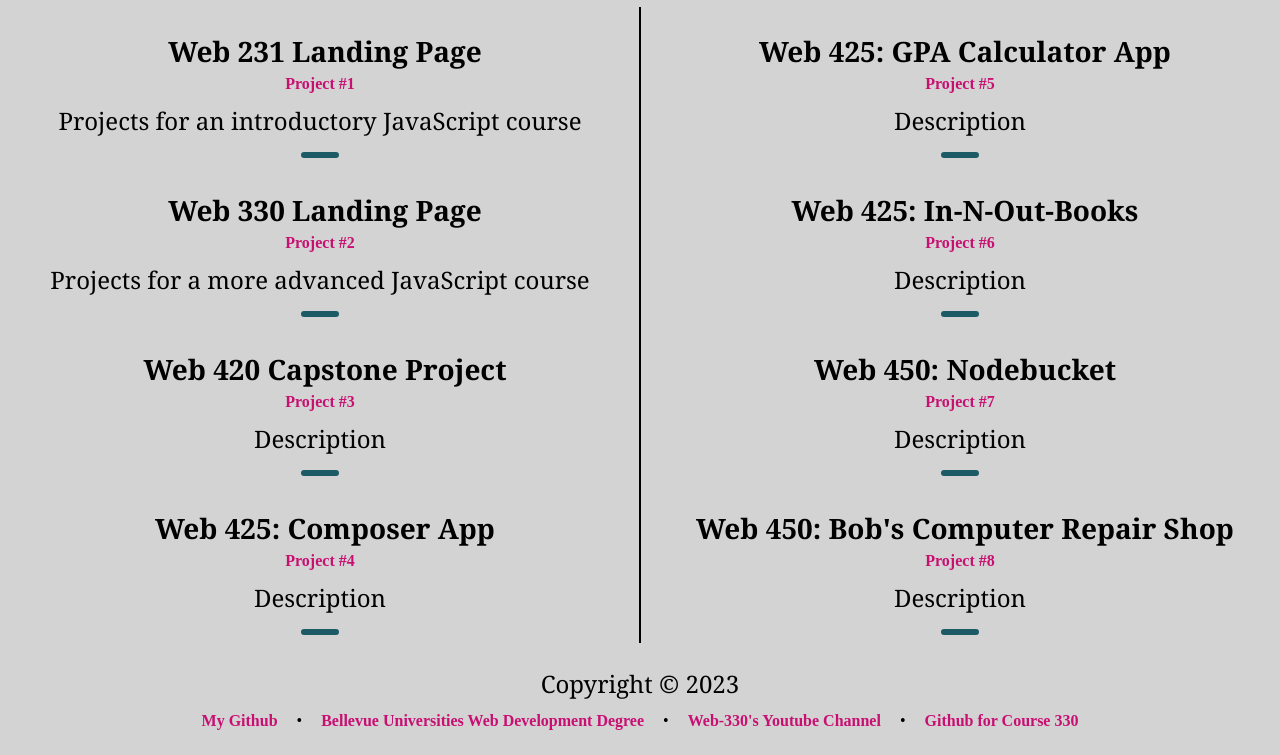
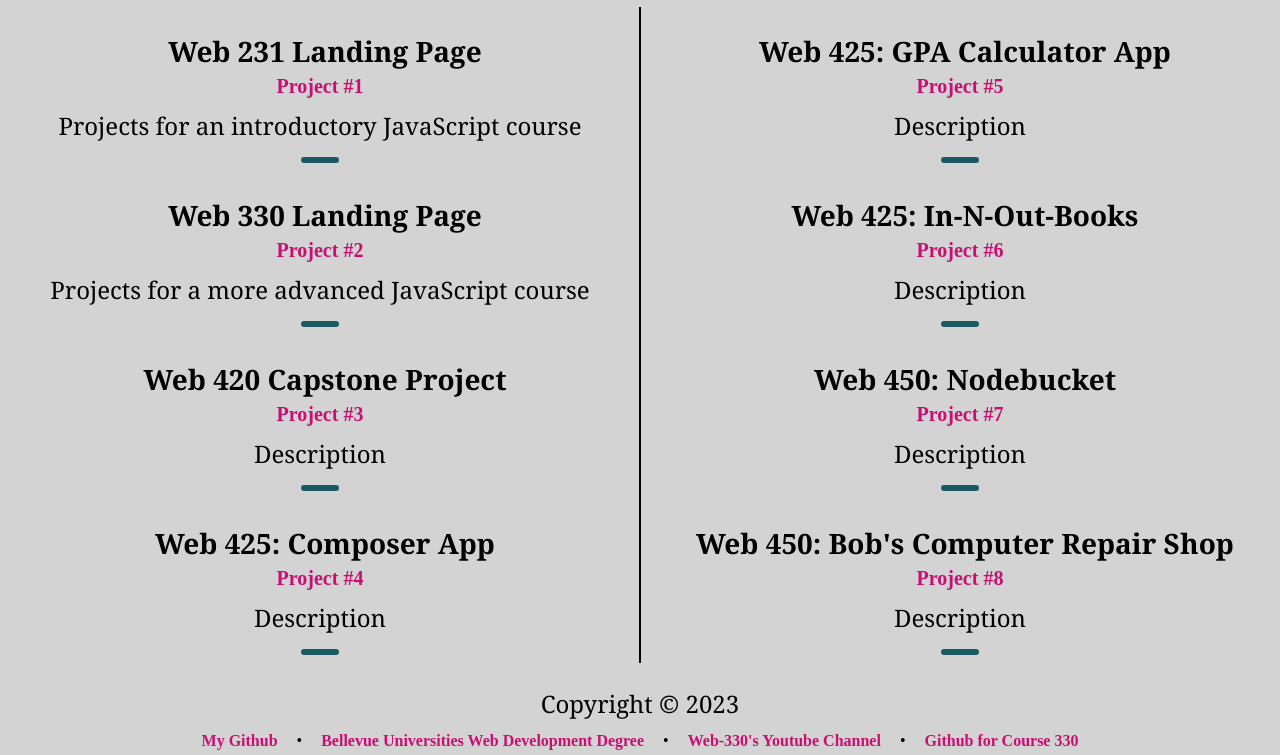
Before and after one commit to jdupuis825/Portfolio, a plain HTML site: page projects.html in a window 1280 px wide. Shown: the part 285-1040 px from the top of the page. Drawn offline with Linux system fonts and the light colour scheme.

Commit message:
Update portfolio

```diff
--- a/projects.html
+++ b/projects.html
@@ -40,7 +40,7 @@
                         <div class="card">
                             <div class="card-title"><h4>Web 231 Landing Page</h4></div>
                             <div class="card-content">
-                                <a href="https://jdupuis825.github.io/web-231/" target="_blank">Project #1</a>
+                                <a href="https://jdupuis825.github.io/web-231/" target="_blank" class="content-project">Project #1</a>
                                 <p>Projects for an introductory JavaScript course</p>
                             </div>
                         </div>
@@ -49,7 +49,7 @@
                         <div class="card">
                             <div class="card-title"><h4>Web 330 Landing Page</h4></div>
                             <div class="card-content">
-                                <a href="#" target="_blank">Project #2</a>
+                                <a href="#" target="_blank" class="content-project">Project #2</a>
                                 <p>Projects for a more advanced JavaScript course</p>
                             </div>
                         </div>
@@ -58,7 +58,7 @@
                         <div class="card">
                             <div class="card-title"><h4>Web 420 Capstone Project</h4></div>
                             <div class="card-content">
-                                <a href="#" target="_blank">Project #3</a>
+                                <a href="#" target="_blank" class="content-project">Project #3</a>
                                 <p>Description</p>
                             </div>
                         </div>
@@ -67,7 +67,7 @@
                         <div class="card">
                             <div class="card-title"><h4>Web 425: Composer App</h4></div>
                             <div class="card-content">
-                                <a href="#" target="_blank">Project #4</a>
+                                <a href="#" target="_blank" class="content-project">Project #4</a>
                                 <p>Description</p>
                             </div>
                         </div>
@@ -76,7 +76,7 @@
                         <div class="card">
                             <div class="card-title"><h4>Web 425: GPA Calculator App</h4></div>
                             <div class="card-content">
-                                <a href="#" target="_blank">Project #5</a>
+                                <a href="#" target="_blank" class="content-project">Project #5</a>
                                 <p>Description</p>
                             </div>
                         </div>
@@ -85,7 +85,7 @@
                         <div class="card">
                             <div class="card-title"><h4>Web 425: In-N-Out-Books</h4></div>
                             <div class="card-content">
-                                <a href="#" target="_blank">Project #6</a>
+                                <a href="#" target="_blank" class="content-project">Project #6</a>
                                 <p>Description</p>
                             </div>
                         </div>
@@ -94,7 +94,7 @@
                         <div class="card">
                             <div class="card-title"><h4>Web 450: Nodebucket</h4></div>
                             <div class="card-content">
-                                <a href="#" target="_blank">Project #7</a>
+                                <a href="#" target="_blank" class="content-project">Project #7</a>
                                 <p>Description</p>
                             </div>
                         </div>
@@ -103,7 +103,7 @@
                         <div class="card">
                             <div class="card-title"><h4>Web 450: Bob's Computer Repair Shop</h4></div>
                             <div class="card-content">
-                                <a href="#" target="_blank">Project #8</a>
+                                <a href="#" target="_blank" class="content-project">Project #8</a>
                                 <p>Description</p>
                             </div>
                         </div>
--- a/site.css
+++ b/site.css
@@ -41,6 +41,12 @@ li {
   display: inline-block;
   padding: 25px;
 }
+
+/**
+li #bucket-list {
+  display: block;
+}
+*/
 
 #nav-list a:hover {
   color: #1c5a66;
@@ -137,6 +143,16 @@ hr {
   width: 5%;
 }
 
+/**
+header {
+	text-align: center;
+	padding: 20px 10px;
+	background: lightgray;
+	background-repeat: no-repeat;
+	background-size: auto 100%;
+}
+*/
+
 .bucket-list {
   width: 55%;
   float: right;
@@ -224,6 +240,10 @@ hr {
   padding-bottom: 0;
 }
 
+.content-project {
+  font-size: 1.25em;
+}
+
 .card-content {
   text-align: center;
 }
```
